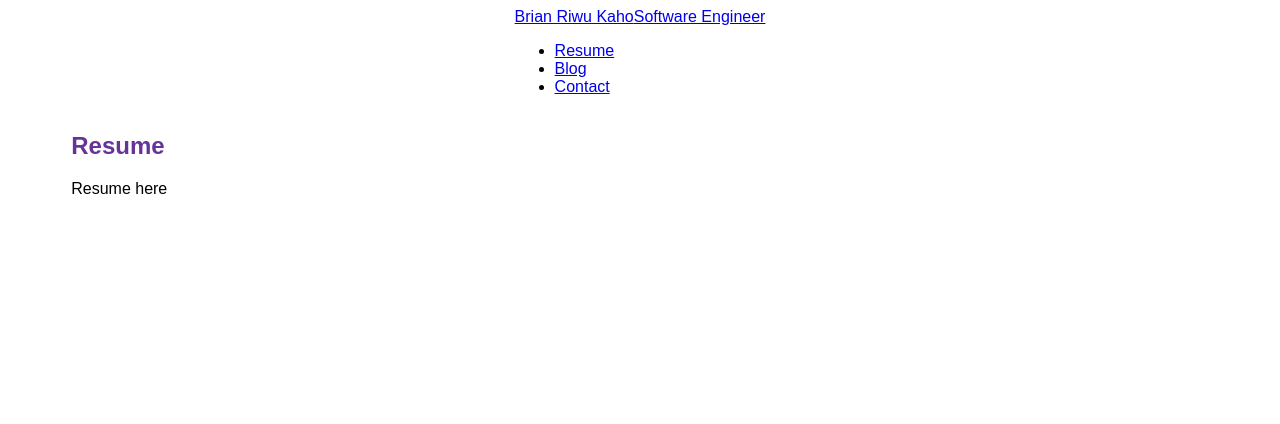
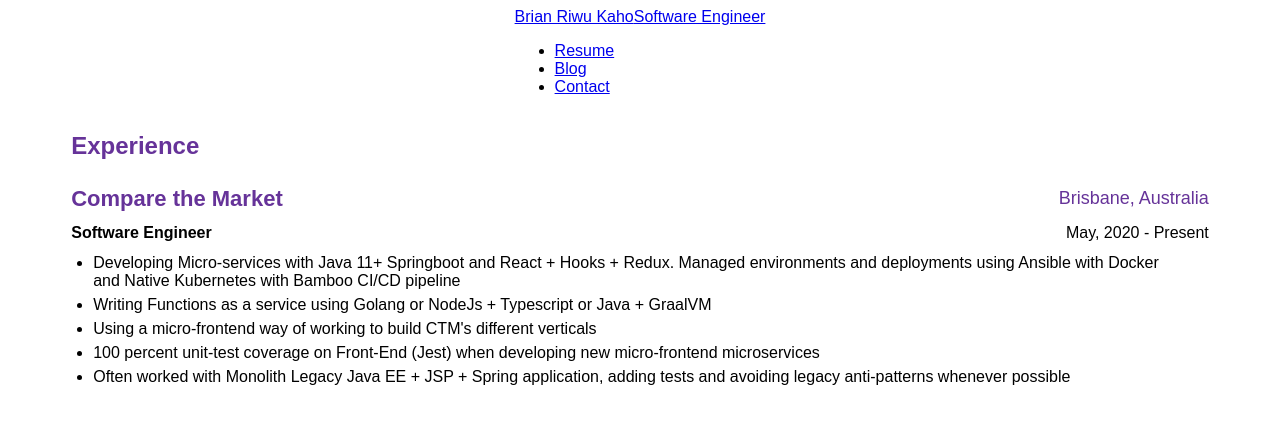
Before and after one commit to brianriwukaho/my-first-gatsby-site, a Gatsby site: page /resume in a window 1280 px wide. Built offline with nearby package versions, Linux system fonts and the light colour scheme; Gatsby itself is replaced by a stand-in of ours.

Commit message:
created experience component

```diff
--- /dev/null
+++ b/src/components/experience.js
@@ -0,0 +1,21 @@
+import React from "react";
+
+const Experience = ({ children, title, location, role, time }) => {
+  return (
+    <div className="experience">
+      <div className="experience-info-container">
+        <div className="experience-titles-container">
+          <span className="job-title">{title}</span>
+          <span className="location">{location}</span>
+        </div>
+        <div className="experience-titles-container">
+          <span className="role">{role}</span>
+          <span className="time">{time}</span>
+        </div>
+      </div>
+      {children}
+    </div>
+  );
+};
+
+export default Experience;
--- a/src/pages/index.js
+++ b/src/pages/index.js
@@ -16,7 +16,7 @@
     .slice(0, 3);
 
   return (
-    <Layout pageTitle="Hey I'm Brian!">
+    <Layout pageTitle="Hey, I'm Brian!">
       <Helmet>
         <title>{site.siteMetadata.title}</title>
         <meta name="description" content={site.siteMetadata.description} />
--- a/src/pages/resume.js
+++ b/src/pages/resume.js
@@ -1,12 +1,43 @@
 // Step 1: Import your component
 import * as React from "react";
+import Experience from "../components/experience";
 import Layout from "../components/layout";
 
 // Step 2: Define your component
 const ResumePage = () => {
   return (
-    <Layout pageTitle="Resume">
-      <p>Resume here</p>
+    <Layout pageTitle="Experience">
+      <Experience
+        title="Compare the Market"
+        location="Brisbane, Australia"
+        role="Software Engineer"
+        time="May, 2020 - Present"
+      >
+        <ul className="experience-info">
+          <li>
+            Developing Micro-services with Java 11+ Springboot and React + Hooks
+            + Redux. Managed environments and deployments using Ansible with
+            Docker and Native Kubernetes with Bamboo CI/CD pipeline
+          </li>
+          <li>
+            Writing Functions as a service using Golang or NodeJs + Typescript
+            or Java + GraalVM
+          </li>
+          <li>
+            Using a micro-frontend way of working to build CTM's different
+            verticals
+          </li>
+          <li>
+            100 percent unit-test coverage on Front-End (Jest) when developing
+            new micro-frontend microservices
+          </li>
+          <li>
+            Often worked with Monolith Legacy Java EE + JSP + Spring
+            application, adding tests and avoiding legacy anti-patterns whenever
+            possible
+          </li>
+        </ul>
+      </Experience>
     </Layout>
   );
 };
--- a/src/styles/global.scss
+++ b/src/styles/global.scss
@@ -169,3 +169,61 @@
     grid-gap: 64px;
   }
 }
+@media only screen and (min-width: 768px) {
+  .grids {
+    grid-template-columns: 1fr 1fr;
+  }
+}
+@media only screen and (min-width: 1024px) {
+  .grids {
+    grid-template-columns: 1fr 1fr 1fr;
+  }
+  .two-grids {
+    display: grid;
+    grid-template-columns: 1fr 1fr;
+    grid-gap: 64px;
+  }
+}
+
+.experience-info-container {
+  display: flex;
+  flex-direction: column;
+}
+
+.experience-titles-container {
+  display: flex;
+  align-items: center;
+  justify-content: space-between;
+  flex-direction: row;
+  padding: 6px 0px;
+
+  .job-title {
+    font-weight: bold;
+    font-size: 22px;
+    color: rebeccapurple;
+  }
+
+  .location {
+    font-size: 18px;
+    color: rebeccapurple;
+  }
+
+  .role {
+    font-size: 16px;
+    font-weight: 600;
+  }
+
+  .time {
+    font-weight: lighter;
+  }
+}
+
+.experience-info {
+  margin: 0px;
+  margin-top: 5px;
+  padding: 0px 22px;
+
+  li {
+    margin: 6px 0px;
+  }
+}
```
